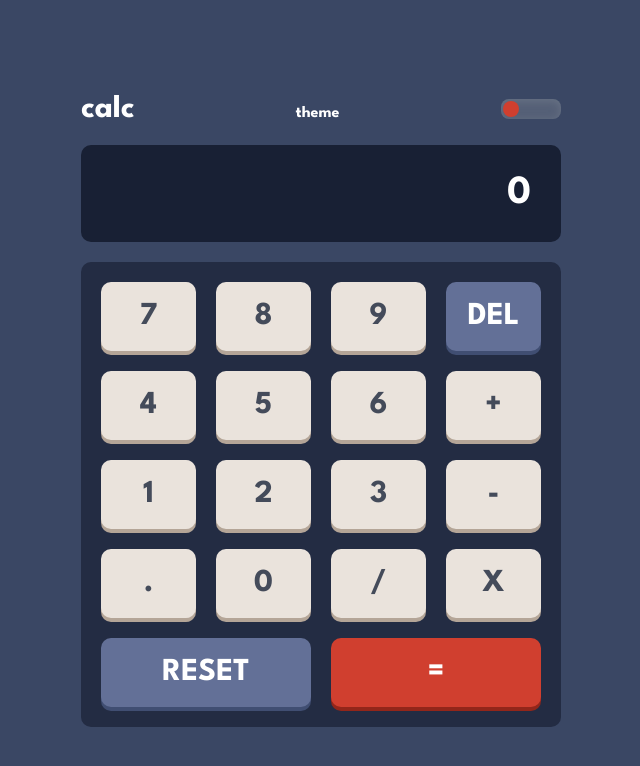
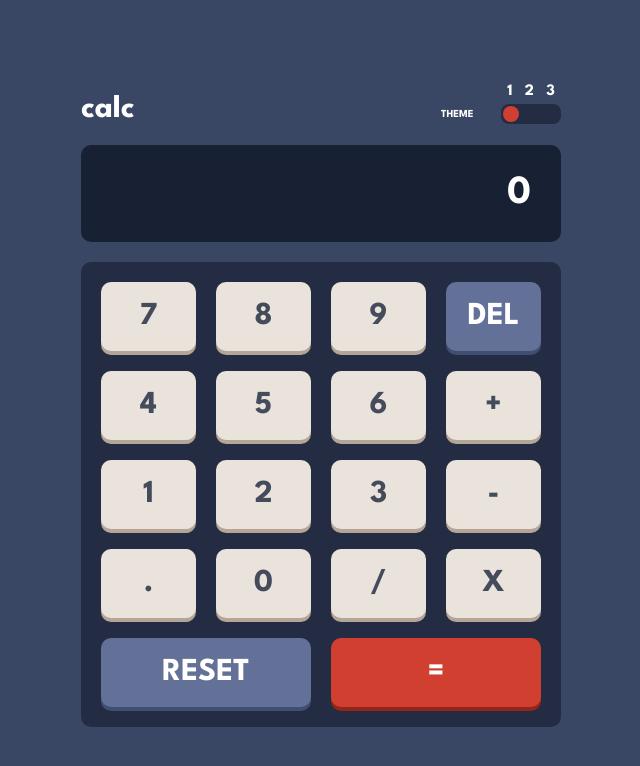
Before and after one commit to msalvatore22/react-calculator, a React (Vite) app: page / in a window 1280 px wide. Shown: the top 766 px of the page, without its empty margins (319-959 px from the left). Built offline with nearby package versions, Linux system fonts and the light colour scheme.

Commit message:
Finished styling the toggle button

```diff
--- a/src/components/themeToggle/ThemeToggle.jsx
+++ b/src/components/themeToggle/ThemeToggle.jsx
@@ -25,7 +25,14 @@ const ThemeToggle = () => {
   return (
     <div className="toggle-box">
       <h1>calc</h1>
-      <p>theme</p>
+      <div className="theme-box">
+        <h6>THEME</h6>
+        <div className="toggle">
+          <div className="toggle-options">
+            <span>1</span>
+            <span>2</span>
+            <span>3</span>
+          </div>
           <div className='theme-toggle'>
             {
               themeOptions.map((option, idx) => (
@@ -38,7 +45,8 @@ const ThemeToggle = () => {
               ))
             }
           </div>
-
+        </div>
+      </div>
     </div>
 
   )
--- a/src/components/themeToggle/themeToggle.scss
+++ b/src/components/themeToggle/themeToggle.scss
@@ -2,8 +2,8 @@
 
 .toggle-box {
   display: flex;
+  align-items: baseline;
   justify-content: space-between;
-  align-items: baseline;
 
   @include themed() {
     color: t('text-main')
@@ -11,10 +11,33 @@
 
 }
 
+.theme-box {
+  display: flex;
+  justify-content: space-between;
+  align-items: flex-start;
+  width: 120px;
+}
+
+
+.toggle {
+  display: flex;
+  flex-direction: column;
+  justify-content: center;
+  align-items: center;
+}
+
+.toggle-options {
+  display: flex;
+  width: 60px;
+  justify-content: space-around;
+  margin-bottom: 5px;
+}
+
 
 .theme-toggle {
-  background: rgba(165,170,174,0.25);
-  box-shadow: inset 0 2px 8px 0 rgba(165,170,174,0.25);
+  @include themed() {
+    background: t('bg-keypad');
+  }
   border-radius: 8px;
   overflow: hidden;
   flex-direction: row;
@@ -42,7 +65,7 @@
     transition: all .5s ease-in;
   }
 
-button:focus {
-  outline: none;
+  button:focus {
+    outline: none;
+  }
 }
-}
```
Lines whose indentation alone changed are shown as unchanged.
